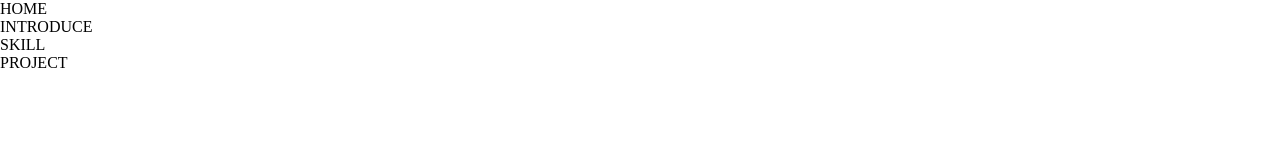
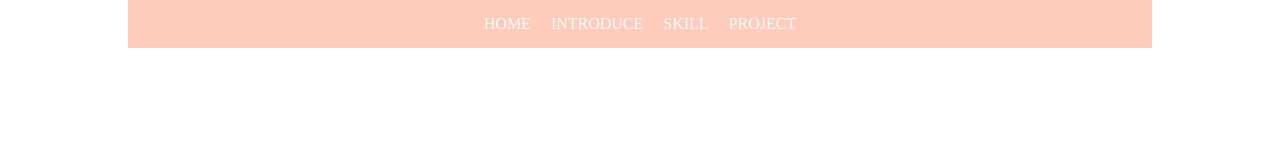
Before and after one commit to psoooy/summary, a plain HTML site: page FINAL/final.html in a window 1280 px wide. Drawn offline with Linux system fonts and the light colour scheme.

Commit message:
update : final
design main menu hover

```diff
--- a/FINAL/final.css
+++ b/FINAL/final.css
@@ -3,12 +3,27 @@
     margin: 0;
 }
 .header--wrap {
+    background: #ffccbc;
+    width: 80%;
+    max-width: 1200px;
+    margin: auto;
+    display: block;
+    justify-content: space-between;
 }
-
+.menu--wrap ul {
+    display: flex;
+    justify-content: center;
+}
 .menu--wrap ul li {
     list-style: none;
+    margin: 5px 0;
+    padding: 10px 10px;
 }
 .menu--wrap ul li a {
     text-decoration: none;
-    color: black;
+    color: white;
 }
+.menu--wrap ul li:hover {
+    background: #ffab91;
+    border-radius: 30%;
+}
--- a/FINAL/final.html
+++ b/FINAL/final.html
@@ -14,8 +14,8 @@
     <body>
         <header class="header--wrap">
             <nav class="layout--width">
+                <div class="header--logo"></div>
                 <div class="menu--wrap">
-                    <div class="header--logo"></div>
                     <ul>
                         <li><a href="#">HOME</a></li>
                         <li><a href="#">INTRODUCE</a></li>
```
